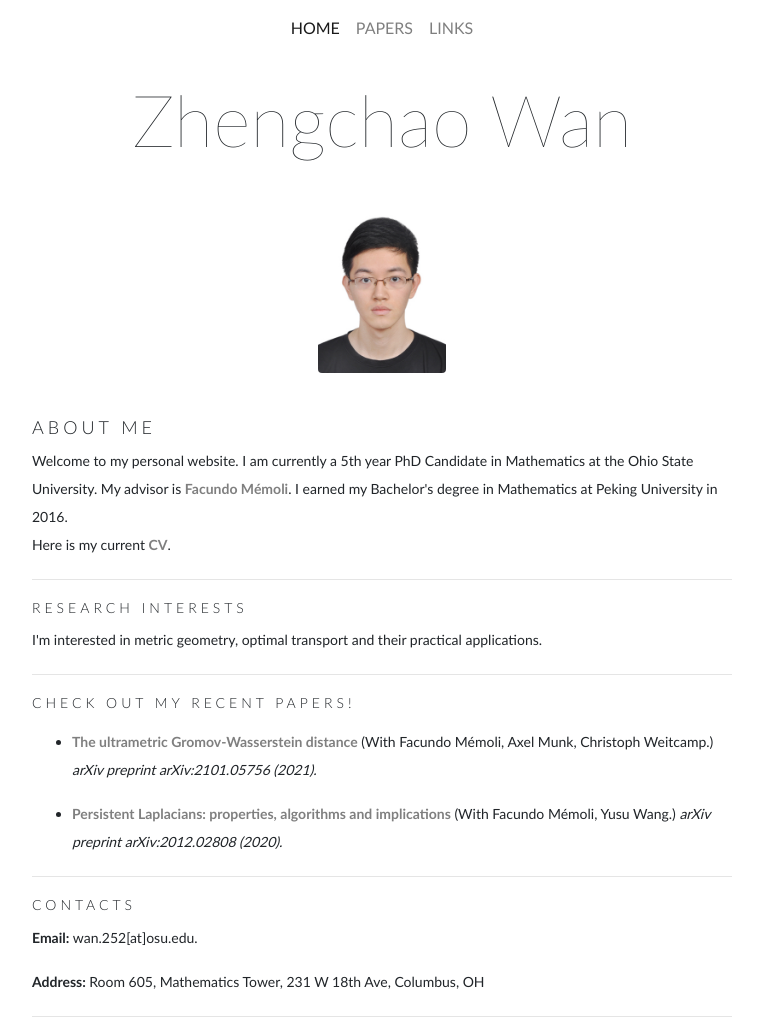
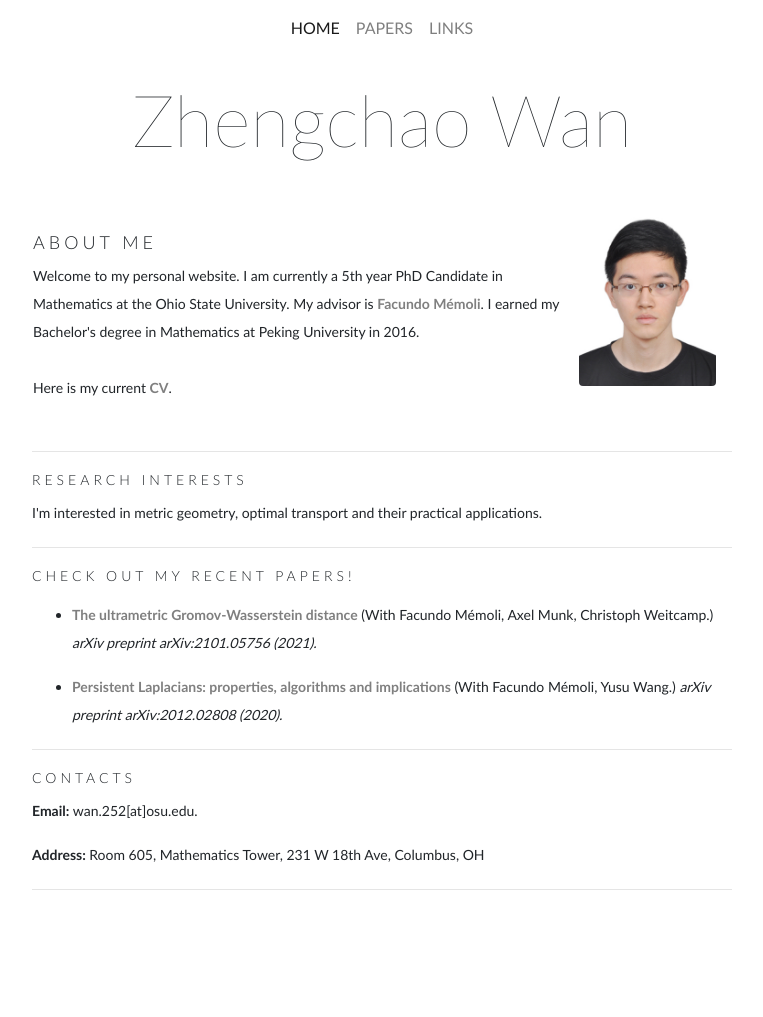
Before and after one commit to ZhengchaoW/ZhengchaoW.github.io, a Jekyll site: the page built from index.html, in a window 1280 px wide. Shown: the whole page, without its empty margins (258-1021 px from the left). Built offline with Jekyll 4.4.1, drawn with Linux system fonts in a browser that asks for light colours; after the commit the page ends 900 px from its top, so only the background shows below that.

Commit message:
Update index.html

```diff
--- a/index.html
+++ b/index.html
@@ -4,25 +4,39 @@ active: home
 ---
 
 <div class="container">
+  <table width="100%">
+      <tbody>
+          <tr>
+              <td>
+                  <section>
+                    <p><h2>About me</h2>
+                      Welcome to my personal website. I am currently a 5th year PhD Candidate in Mathematics at the Ohio State University. My advisor is <a href="http://facundo-memoli.org">Facundo Mémoli</a>. I earned my Bachelor's degree in Mathematics at Peking University in 2016.
+                    <br>
+                    <br>
+                    Here is my current <a href="cv.pdf">CV</a>.</p>
+
+                  </section>
+              </td>
+              <td style="text-align:right;">
                   <div class="container title-image">
                     <figure class="figure">
-      <img class="figure-img img-fluid rounded" src="images/me.jpg" alt="A picture of me" style="width:128px">
+                      <img class="figure-img img-fluid rounded" src="images/me.jpg" alt="A picture of me" style="width:400px">
                     </figure>
                   </div>
+              </td>
+          </tr>
+      </tbody>
+  </table>
 
 
+
+
+  <hr>
   <section>
-    <h2>About me</h2>
-    <p>Welcome to my personal website. I am currently a 5th year PhD Candidate in Mathematics at the Ohio State University. My advisor is <a href="http://facundo-memoli.org">Facundo Mémoli</a>. I earned my Bachelor's degree in Mathematics at Peking University in 2016.
-    <br>
-    Here is my current <a href="cv.pdf">CV</a>.</p>
-    <hr>
       <h3>Research Interests</h3>
       <p>I'm interested in metric geometry, optimal transport and their practical applications.
       </p>
-  </section>
       <hr>
-  <section>
     <h3>Check out my recent papers!</h3>
     <ul>
     {% for paper in site.data.papers.recent %}
```
Lines whose indentation alone changed are shown as unchanged.
